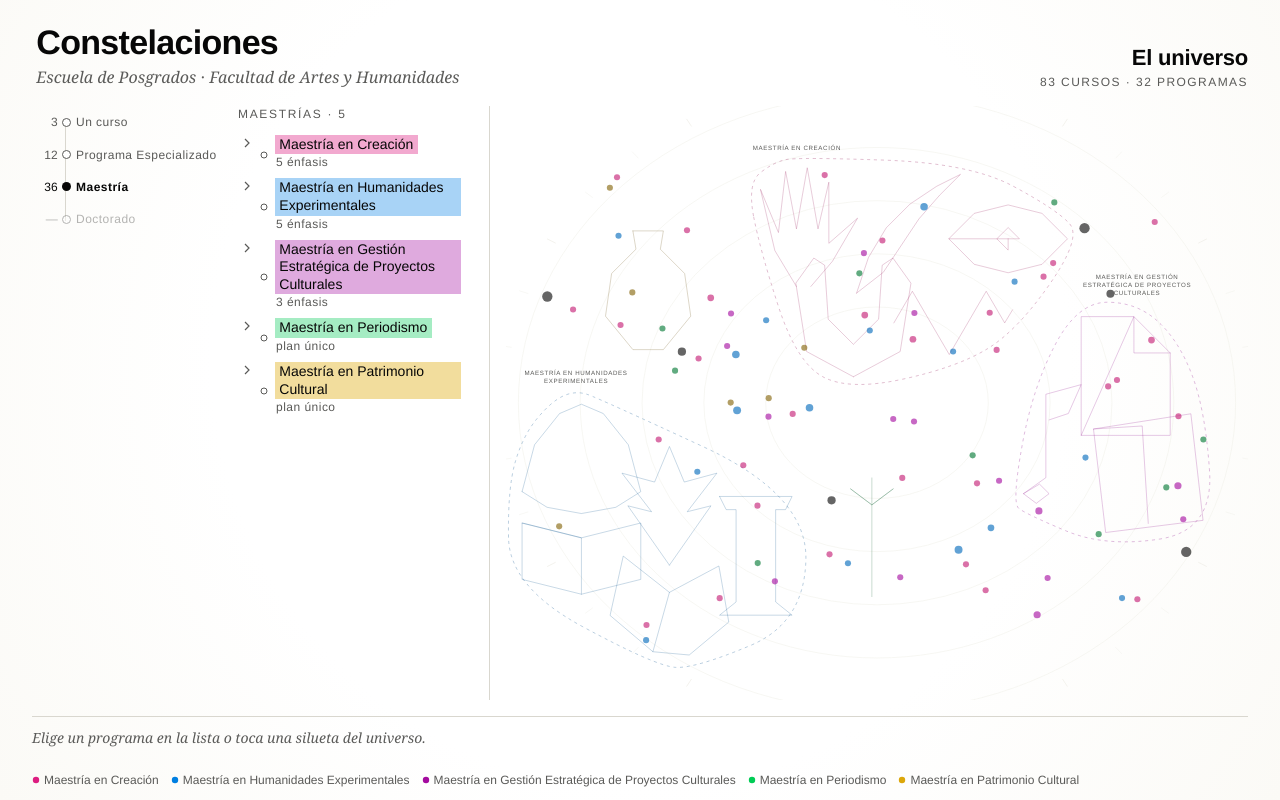
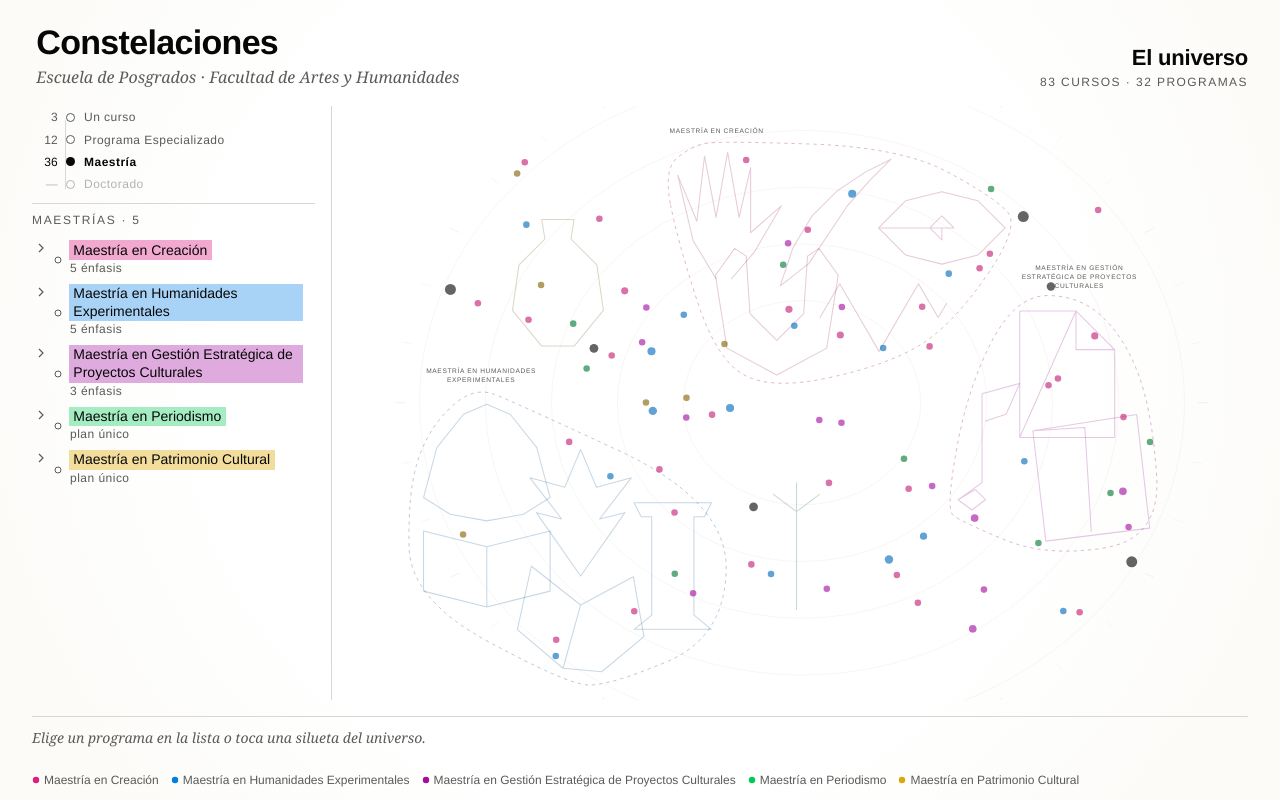
Before and after one commit to srsergiorodriguez/constelaciones-epah, a Svelte app: page / in a window 1280 px wide. Built offline with nearby package versions, Linux system fonts and the light colour scheme.

Commit message:
Escala y lista en la misma columna
- la barra de escala pasa arriba del selector, dentro de su columna
- el selector recupera 300 px y el cielo gana 190 px de ancho
- docs y capturas

```diff
--- a/src/App.svelte
+++ b/src/App.svelte
@@ -123,11 +123,8 @@
   </header>
 
   <div class="cuerpo">
-    <aside class="rail">
+    <aside class="lateral">
       <Rail {nivel} programaId={seleccion[0] ?? null} onNivel={cambiarNivel} />
-    </aside>
-
-    <aside class="lateral">
       <ProgramPicker {nivel} {seleccion} {cursoAbierto} onToggle={alternar} onCurso={abrirCurso} />
     </aside>
 
@@ -255,18 +252,23 @@
 
   .cuerpo {
     display: grid;
-    grid-template-columns: var(--w-rail) var(--w-picker) 1fr;
-    gap: var(--sp-4);
+    grid-template-columns: var(--w-picker) 1fr;
+    gap: var(--sp-6);
     min-height: 0;
   }
 
   .cuerpo:has(.lateral-derecho) {
-    grid-template-columns: var(--w-rail) var(--w-picker) 1fr var(--w-sheet);
+    grid-template-columns: var(--w-picker) 1fr var(--w-sheet);
   }
 
-  .rail {
+  /* la escala y la lista comparten columna: escala arriba, lista debajo */
+  .lateral {
+    display: flex;
+    flex-direction: column;
     min-height: 0;
-    padding-right: var(--sp-2);
+    border-right: 1px solid var(--c-rule);
+    padding-right: var(--sp-4);
+    gap: var(--sp-2);
   }
 
   .lateral-derecho {
--- a/src/lib/components/ProgramPicker.svelte
+++ b/src/lib/components/ProgramPicker.svelte
@@ -197,9 +197,8 @@
     display: flex;
     flex-direction: column;
     min-height: 0;
-    height: 100%;
-    padding-right: var(--sp-4);
-    border-right: 1px solid var(--c-rule);
+    flex: 1 1 auto;
+    padding-right: 0;
   }
 
   .cabecera {
--- a/src/lib/components/Rail.svelte
+++ b/src/lib/components/Rail.svelte
@@ -38,7 +38,9 @@
     justify-content: flex-start;
     gap: 0;
     position: relative;
-    padding-left: 2px;
+    padding: 0 0 var(--sp-2) 2px;
+    border-bottom: 1px solid var(--c-rule);
+    flex: 0 0 auto;
   }
 
   /* la línea que une los pasos: es una escala, no una decoración */
@@ -56,8 +58,8 @@
     display: grid;
     grid-template-columns: 24px 10px 1fr;
     align-items: center;
-    gap: var(--sp-1);
-    padding: var(--sp-2) 0;
+    gap: var(--sp-2);
+    padding: 3px 0;
     text-align: left;
     color: var(--c-ink-3);
     position: relative;
--- a/src/styles/tokens.css
+++ b/src/styles/tokens.css
@@ -97,8 +97,7 @@
   --ease: cubic-bezier(0.2, 0, 0, 1);
 
   /* Medidas de interfaz */
-  --w-picker: 252px;
-  --w-rail: 190px;
+  --w-picker: 300px;
   --w-sheet: 360px;
   --h-toolbar: 52px;
 }
```
Also changed, not shown: 4 other files (tests, documents, lock files or other folders).
